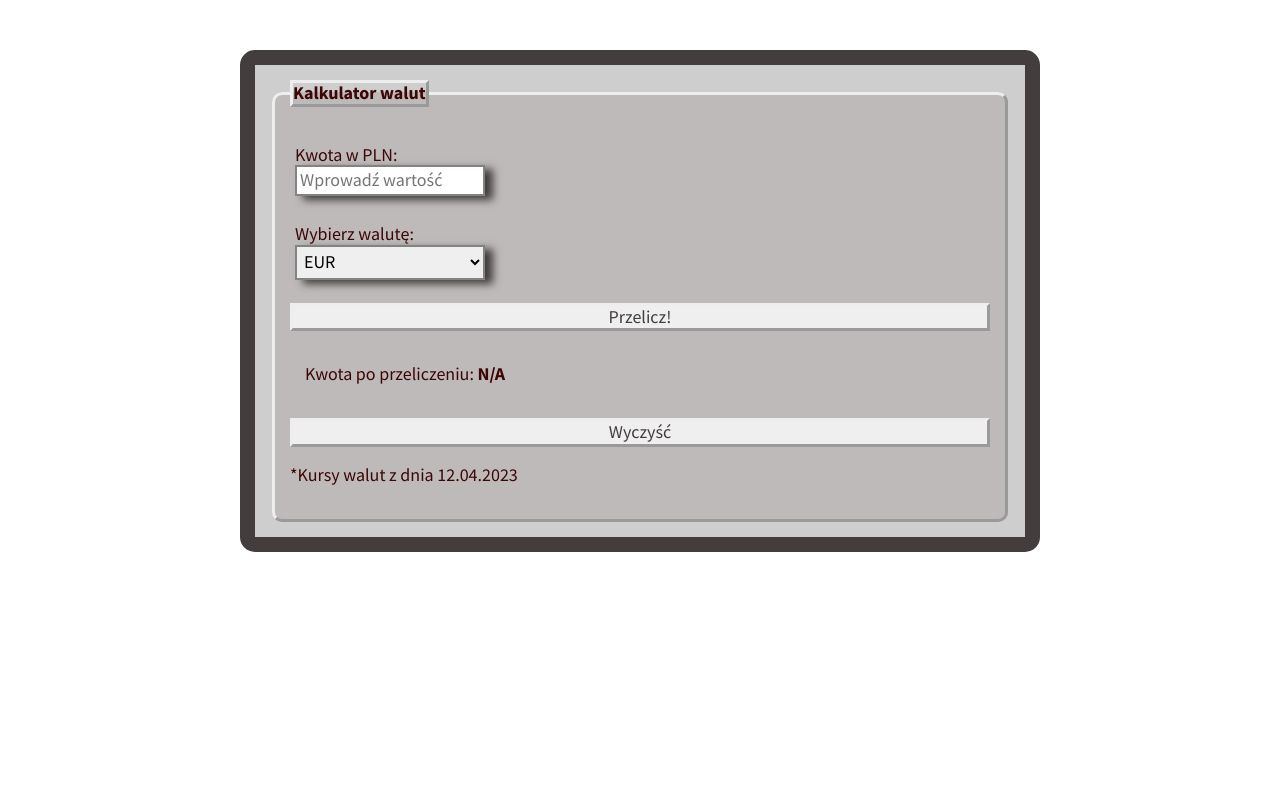
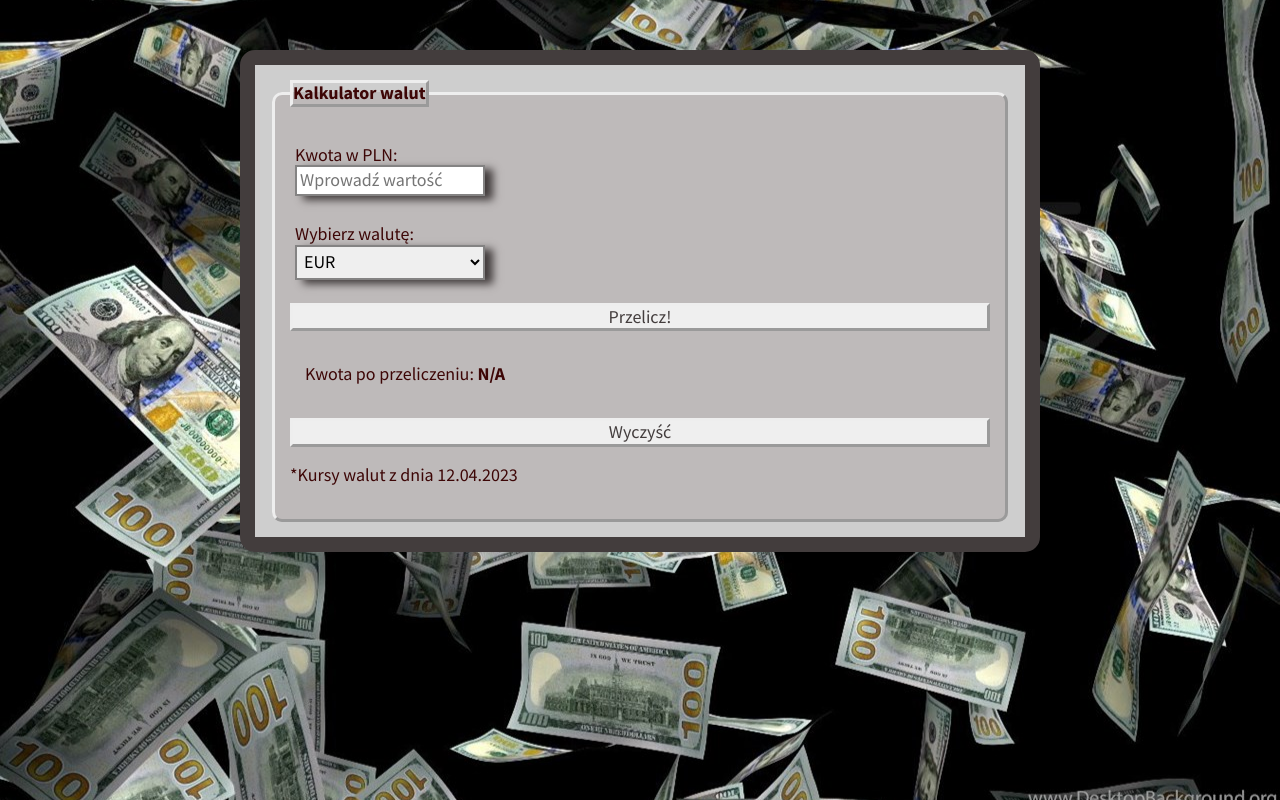
Before and after one commit to eNataliaS/Currency-calculator, a plain HTML site: page index.html in a window 1280 px wide. Drawn offline with nearby package versions, Linux system fonts and the light colour scheme.

Commit message:
adding background image

```diff
--- a/css/style.css
+++ b/css/style.css
@@ -73,3 +73,9 @@ html {
 .form__result {
     padding: 15px;
 }
+
+.body{
+    background-image: url("../images/7850619.jpg");
+    background-size: cover;
+    background-position: center;
+}
--- a/index.html
+++ b/index.html
@@ -21,7 +21,7 @@
       rel="stylesheet"
     />
   </head>
-  <body>
+  <body class="body">
     <form class="form js-form">
       <fieldset class="form__fieldset">
         <legend class="form__legend">
```
Also changed, not shown: images/7850619.jpg (added).
